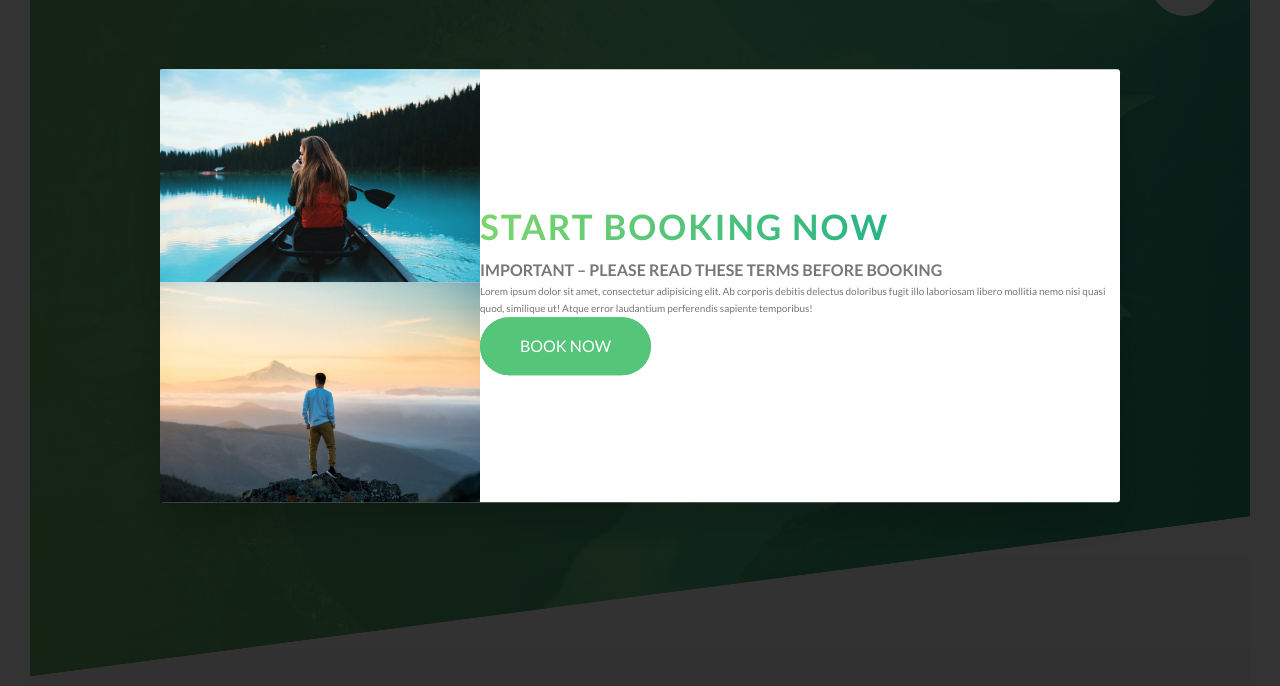
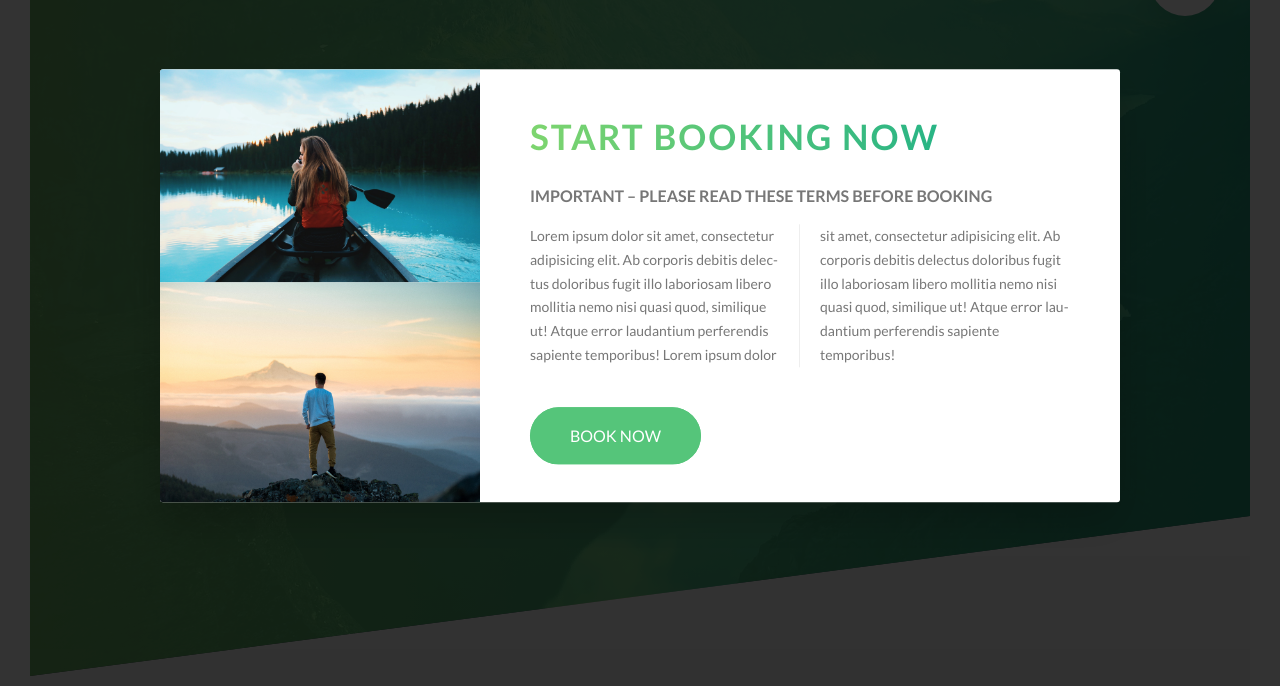
Before and after one commit to Andrew-Mysaka/natours, a website: page index.html in a window 1280 px wide. Shown: the part 114-800 px from the top of the page. Drawn offline with Linux system fonts and the light colour scheme.

Commit message:
Building a Pure CSS Popup - Part 3

```diff
--- a/index.html
+++ b/index.html
@@ -363,9 +363,9 @@
                     <img src="img/nat-9.jpg" alt="Tour photo" class="popup__img">
                 </div>
                 <div class="popup__right">
-                    <h2 class="heading-secondary">Start booking now</h2>
-                    <h3 class="heading-tertiary">Important &ndash; Please read these terms before booking</h3>
-                    <p class="popup__text">Lorem ipsum dolor sit amet, consectetur adipisicing elit. Ab corporis debitis delectus doloribus fugit illo laboriosam libero mollitia nemo nisi quasi quod, similique ut! Atque error laudantium perferendis sapiente temporibus!</p>
+                    <h2 class="heading-secondary u-margin-bottom-small">Start booking now</h2>
+                    <h3 class="heading-tertiary u-margin-bottom-small">Important &ndash; Please read these terms before booking</h3>
+                    <p class="popup__text">Lorem ipsum dolor sit amet, consectetur adipisicing elit. Ab corporis debitis delectus doloribus fugit illo laboriosam libero mollitia nemo nisi quasi quod, similique ut! Atque error laudantium perferendis sapiente temporibus! Lorem ipsum dolor sit amet, consectetur adipisicing elit. Ab corporis debitis delectus doloribus fugit illo laboriosam libero mollitia nemo nisi quasi quod, similique ut! Atque error laudantium perferendis sapiente temporibus!</p>
                     <a href="#" class="btn btn--green">Book now</a>
                 </div>
             </div>
--- a/sass/components/_popup.scss
+++ b/sass/components/_popup.scss
@@ -15,6 +15,7 @@
     box-shadow: 0 2rem 4rem rgba($color-black, .2);
     border-radius: 3px;
     display: table;
+    overflow: hidden;
   }
 
   &__left {
@@ -26,6 +27,7 @@
     width: 66.666666%;
     display: table-cell;
     vertical-align: middle;
+    padding: 3rem 5rem;
   }
 
   &__img {
@@ -34,6 +36,20 @@
   }
 
   &__text {
+    font-size: 1.4rem;
+    margin-bottom: 4rem;
 
+    -moz-column-count: 2;
+    -moz-column-gap: 4rem;
+    -moz-column-rule: 1px solid $color-grey-light-2;
+
+    column-count: 2;
+    column-gap: 4rem; //1rem = 14 px (від фонт-сайза)
+    column-rule: 1px solid $color-grey-light-2;
+
+    -moz-hyphens: auto;
+    -ms-hyphens: auto;
+    -webkit-hyphens: auto;
+    hyphens: auto;
   }
 }
```
Also changed, not shown: css/style.css.
